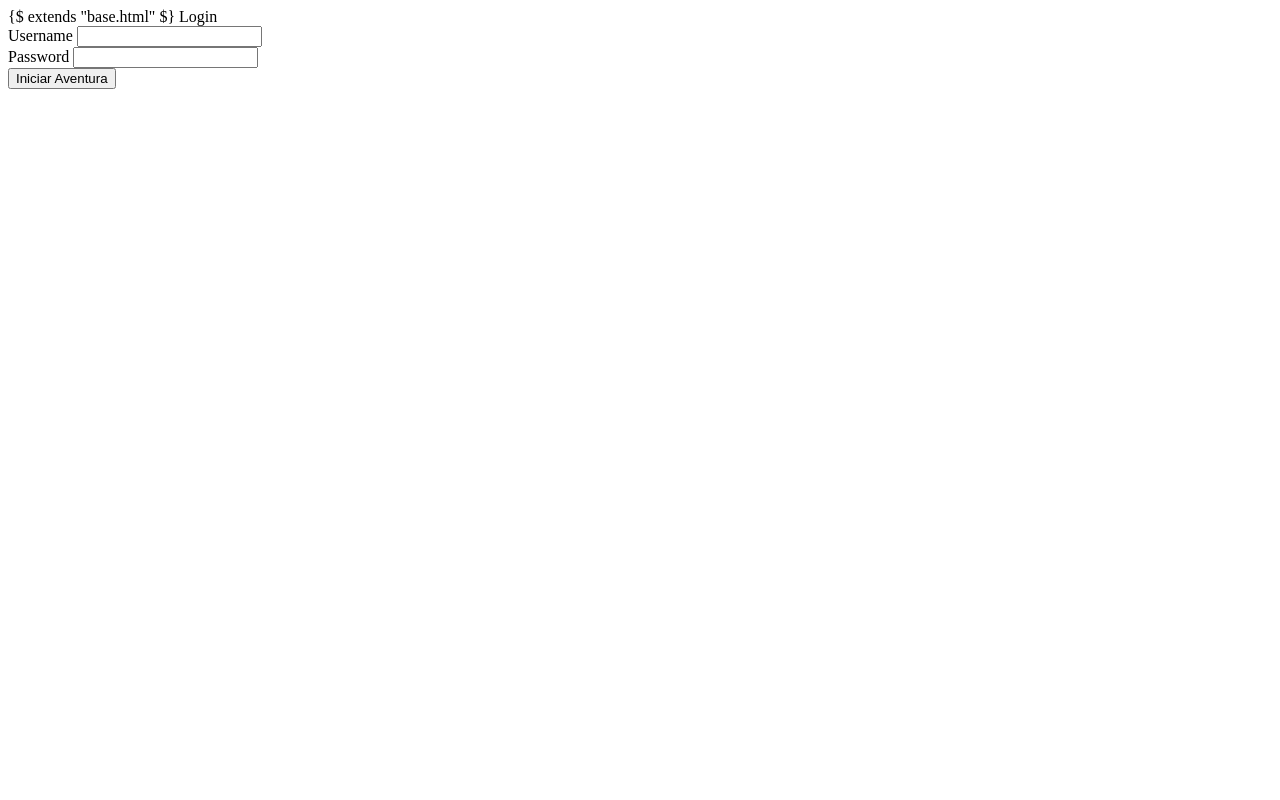
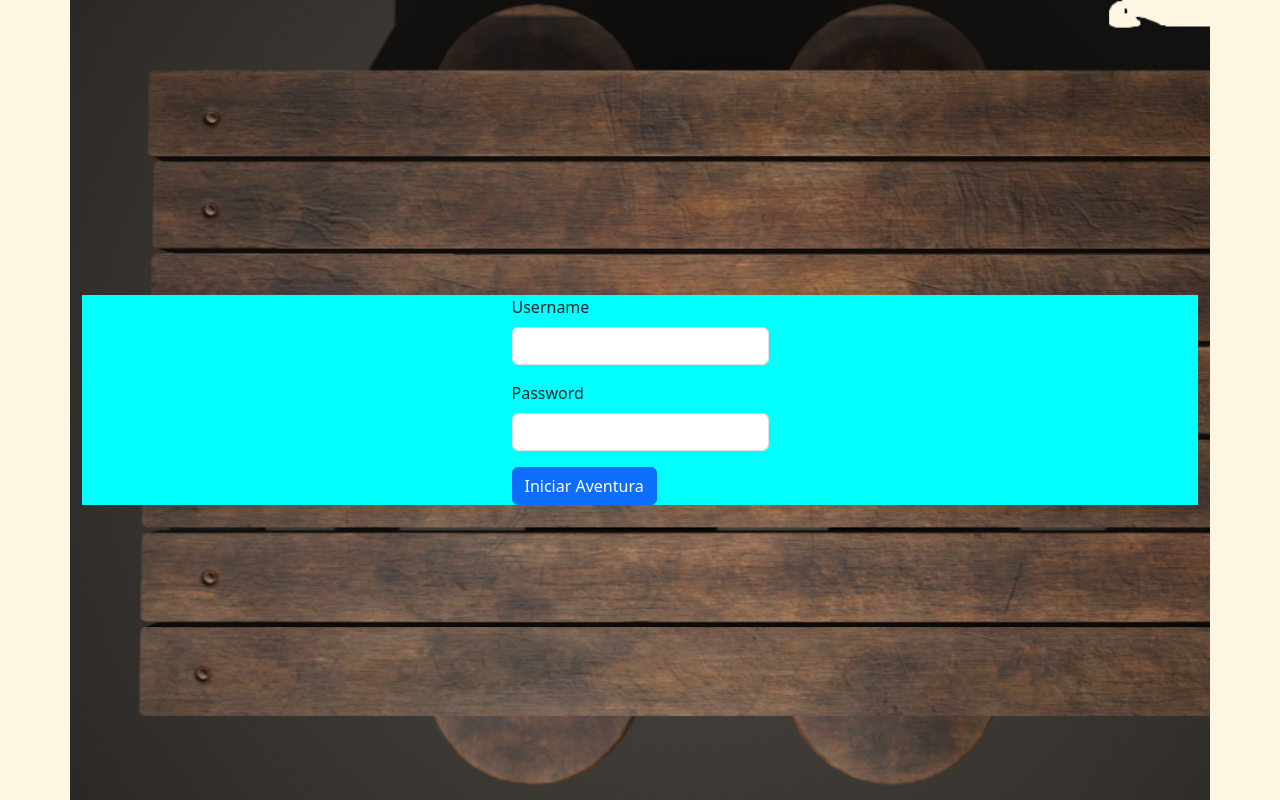
Before and after one commit to xXLancasterXx/projeto_final, a Flask app: page / in a window 1280 px wide. Run offline with Flask 3, Linux system fonts and the light colour scheme.

Commit message:
teste login 2

```diff
--- a/static/css/style.css
+++ b/static/css/style.css
@@ -148,6 +148,7 @@ body {
   background-size: cover;
   background-repeat: no-repeat;
   height: 100vh;
+  width: 100vw;
   display: flex;
   justify-content: center;
   align-items: center;
--- a/templates/base.html
+++ b/templates/base.html
@@ -11,7 +11,7 @@
 </head>
 <body class="text-dark d-flex flex-column vh-100 vw-100">
 
-    {$ block nav $}
+    {% block nav %}
     <ul class="nav justify-content-center bg-dark text-white p-2">
         <li class="nav-item">
             <a class="nav-link  text-white" aria-current="page" href="/">Início</a>
@@ -26,7 +26,7 @@
             <a class="nav-link  text-white" href="/contato">Contato</a>
         </li>
     </ul>
-    {$ endblock $}
+    {% endblock %}
 
     <main>
         {% block content %}
--- a/templates/login.html
+++ b/templates/login.html
@@ -1,10 +1,13 @@
-{$ extends "base.html" $}
+{% extends "base.html" %}
 
 {% block title %}Login{% endblock %}
 
+{% block nav %}
+{% endblock %}
+
 {% block content %}
     <div class="container-lg mesa">
-        <div class="container-fluid login">
+        <div class="container-fluid login d-flex justify-content-center align-items-center">
             <form>
                 <div class="mb-3">
                   <label for="nomeUsuario" class="form-label">Username</label>
```
